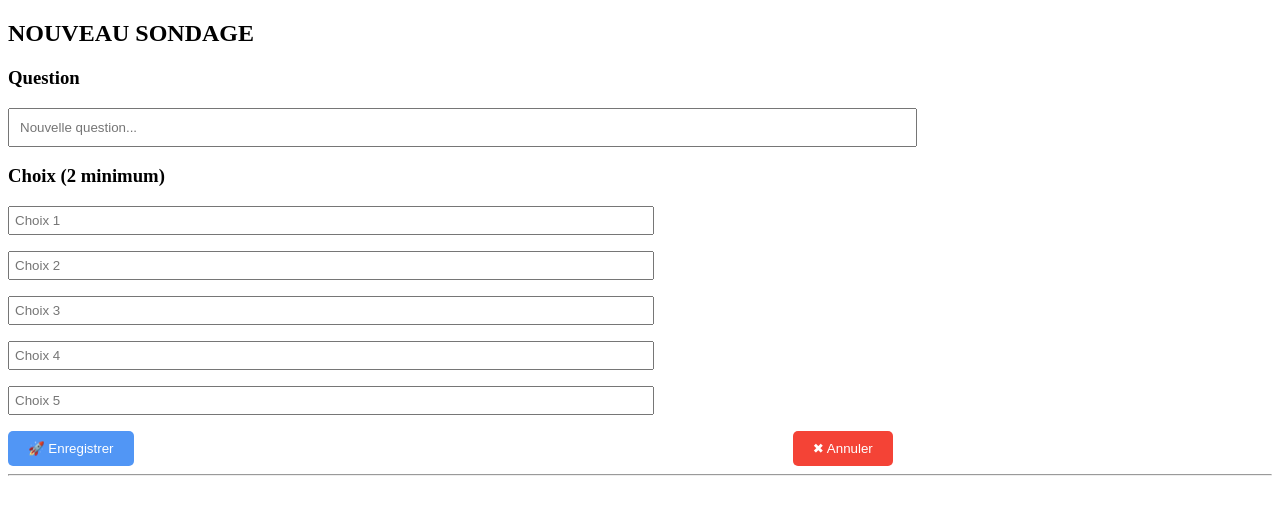
After one commit to MarieLorraineFMS/django-things, a Django app: page /polls/create/ in a window 1280 px wide. The commit adds this page. Shown: the top 515 px of the page. Run offline with Django 5.2, Linux system fonts and the light colour scheme.

Commit message:
3.2.6 New poll

```diff
--- /dev/null
+++ b/polls/templates/polls/create_question.html
@@ -0,0 +1,160 @@
+<!doctype html>
+<html lang="fr">
+  <head>
+    <meta charset="UTF-8" />
+    <title>Créer une question</title>
+  </head>
+  <body>
+    <h2>NOUVEAU SONDAGE</h2>
+    {% if error_message %}
+    <p
+      id="error-msg"
+      style="
+        color: #d9534f;
+        font-weight: bold;
+        background: #f9f2f2;
+        padding: 10px;
+        border-radius: 5px;
+      "
+    >
+      ⚠️ {{ error_message }}
+    </p>
+    {% endif %}
+    <form
+      id="poll-form"
+      action="{% url 'polls:create_question' %}"
+      method="post"
+    >
+      {% csrf_token %}
+
+      <h3>Question</h3>
+      <input
+        type="text"
+        name="question_text"
+        class="poll-input"
+        placeholder="Nouvelle question..."
+        required
+        value="{{ question_text|default:'' }}"
+        style="width: 70%; padding: 10px"
+      />
+
+      <h3>Choix (2 minimum)</h3>
+      <p>
+        <input
+          type="text"
+          name="choice_1"
+          class="poll-input"
+          placeholder="Choix 1"
+          style="width: 50%; padding: 5px"
+          value="{{ choices_data.choice_1|default:'' }}"
+        />
+      </p>
+      <p>
+        <input
+          type="text"
+          name="choice_2"
+          class="poll-input"
+          placeholder="Choix 2"
+          style="width: 50%; padding: 5px"
+          value="{{ choices_data.choice_2|default:'' }}"
+        />
+      </p>
+      <p>
+        <input
+          type="text"
+          name="choice_3"
+          class="poll-input"
+          placeholder="Choix 3"
+          style="width: 50%; padding: 5px"
+          value="{{ choices_data.choice_3|default:'' }}"
+        />
+      </p>
+      <p>
+        <input
+          type="text"
+          name="choice_4"
+          class="poll-input"
+          placeholder="Choix 4"
+          style="width: 50%; padding: 5px"
+          value="{{ choices_data.choice_4|default:'' }}"
+        />
+      </p>
+      <p>
+        <input
+          type="text"
+          name="choice_5"
+          class="poll-input"
+          placeholder="Choix 5"
+          style="width: 50%; padding: 5px"
+          value="{{ choices_data.choice_5|default:'' }}"
+        />
+      </p>
+
+      <div
+        style="
+          display: flex;
+          justify-content: space-between;
+          width: 70%;
+          margin-top: 10px;
+        "
+      >
+        <button
+          type="submit"
+          style="
+            background-color: #5196f5;
+            color: white;
+            padding: 10px 20px;
+            border: none;
+            cursor: pointer;
+            border-radius: 5px;
+          "
+        >
+          🚀 Enregistrer
+        </button>
+        <a href="{% url 'polls:index' %}" style="text-decoration: none">
+          <button
+            type="button"
+            style="
+              background-color: #f44336;
+              color: white;
+              padding: 10px 20px;
+              border: none;
+              border-radius: 5px;
+              cursor: pointer;
+            "
+          >
+            ✖ Annuler
+          </button>
+        </a>
+      </div>
+    </form>
+
+    <hr />
+  </body>
+  <script>
+      const inputs = document.querySelectorAll(".poll-input");
+      const errorBox = document.getElementById("error-msg");
+
+      // Fonction pour tout effacer (le message ET le texte des cases)
+      const clearEverything = () => {
+          if (errorBox){
+          errorBox.style.display = "none";
+          inputs.forEach(input => input.value = "");
+          }
+      };
+
+      // 1. Si on tape, on cache juste l'erreur
+      inputs.forEach((input) => {
+        input.addEventListener("input", () => {
+          if (errorBox) errorBox.style.display = "none";
+        });
+      });
+
+    // Sécurité supplémentaire pour vider au chargement si on vient d'un lien direct
+      window.onload = () => {
+          {% if not error_message %}
+              inputs.forEach(input => input.value = "");
+          {% endif %}
+      };
+  </script>
+</html>
--- a/polls/templates/polls/index.html
+++ b/polls/templates/polls/index.html
@@ -20,6 +20,10 @@
     {% else %}
     <p>Aucun sondage. Revenez plus tard !</p>
     {% endif %}
-    <a href="{% url 'polls:question_add' %}">Ajouter une question</a>
+    <p>
+    <a href="{% url 'polls:create_question' %}" style="text-decoration: none;">
+        <button type="button">➕ Créer un nouveau sondage</button>
+    </a>
+</p>
   </body>
 </html>
--- a/polls/urls.py
+++ b/polls/urls.py
@@ -21,4 +21,5 @@ urlpatterns = [
     path("statistics/", views.statistics, name="statistics"),
     path("<int:question_id>/results/", views.results, name="results"),
     path("<int:question_id>/vote/", views.vote, name="vote"),
+    path("create/", views.create_question, name="create_question"),
 ]
--- a/polls/views.py
+++ b/polls/views.py
@@ -6,6 +6,8 @@ from django.http import HttpRequest, HttpResponse
 from django.http import HttpResponseRedirect
 from django.urls import reverse
 from django.db.models import QuerySet, Sum, Avg
+from django.utils import timezone
+from django.views.decorators.cache import never_cache
 
 from polls.forms import QuestionForm
 
@@ -105,3 +107,38 @@ def question_create(request: HttpRequest)-> HttpResponse:
         form = QuestionForm()
 
     return render(request, 'polls/question_form.html', {'form': form})
+
+# QUESTION
+@never_cache
+def create_question(request: HttpRequest) -> HttpResponse:
+    # Click "enregistrer"
+    if request.method == "POST":
+        question_text = request.POST.get("question_text")
+
+        # Recup choix
+        raw_choices = {
+            f"choice_{i}": request.POST.get(f"choice_{i}", "").strip()
+            for i in range(1, 6)
+        }
+
+        # Filtre !empty
+        valid_choices = [c for c in raw_choices.values() if c]
+
+        # 2 choix mini
+        if not question_text or len(valid_choices) < 2:
+            return render(request, "polls/create_question.html", {
+                "error_message": "Un sondage nécessite une question & au moins 2 choix !",
+                "question_text": question_text,
+                "choices_data": raw_choices,
+            })
+
+        # OK
+        new_q = Question(question_text=question_text, pub_date=timezone.now())
+        new_q.save()
+
+        for choice_text in valid_choices:
+            new_q.choice_set.create(choice_text=choice_text, votes=0)
+
+        return HttpResponseRedirect(reverse("polls:index"))
+
+    return render(request, "polls/create_question.html")
```
Also changed, not shown: polls/templates/polls/question_form.html (deleted, +0 -18 lines), db.sqlite3.
